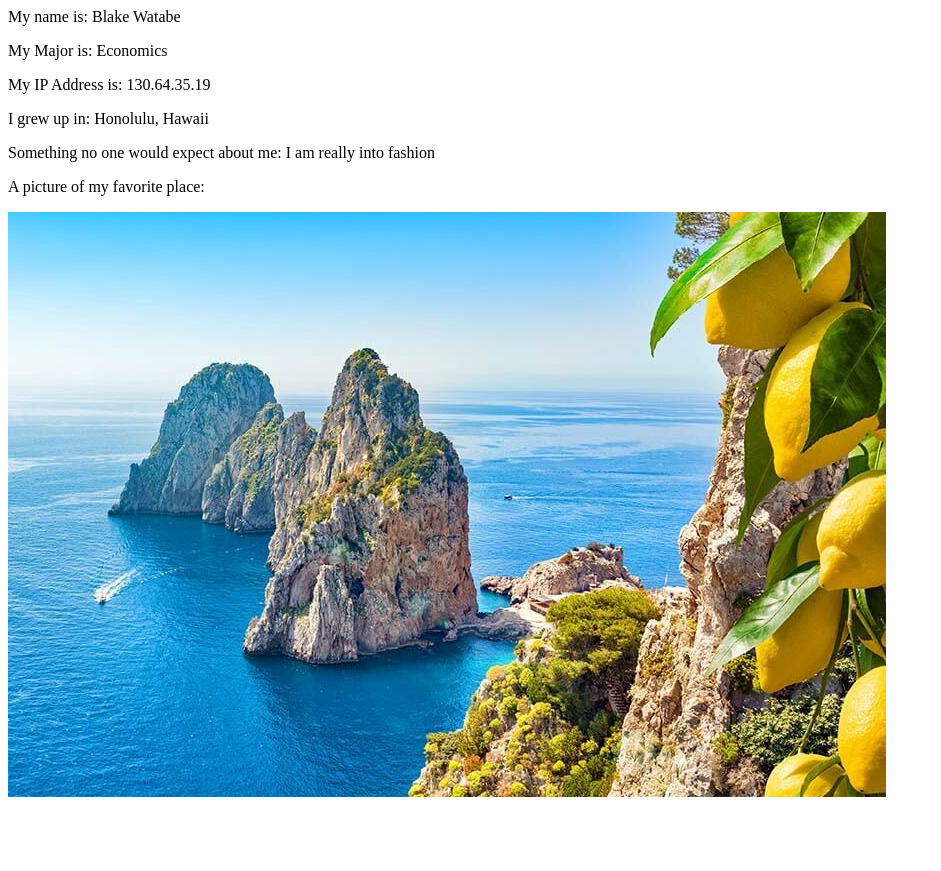
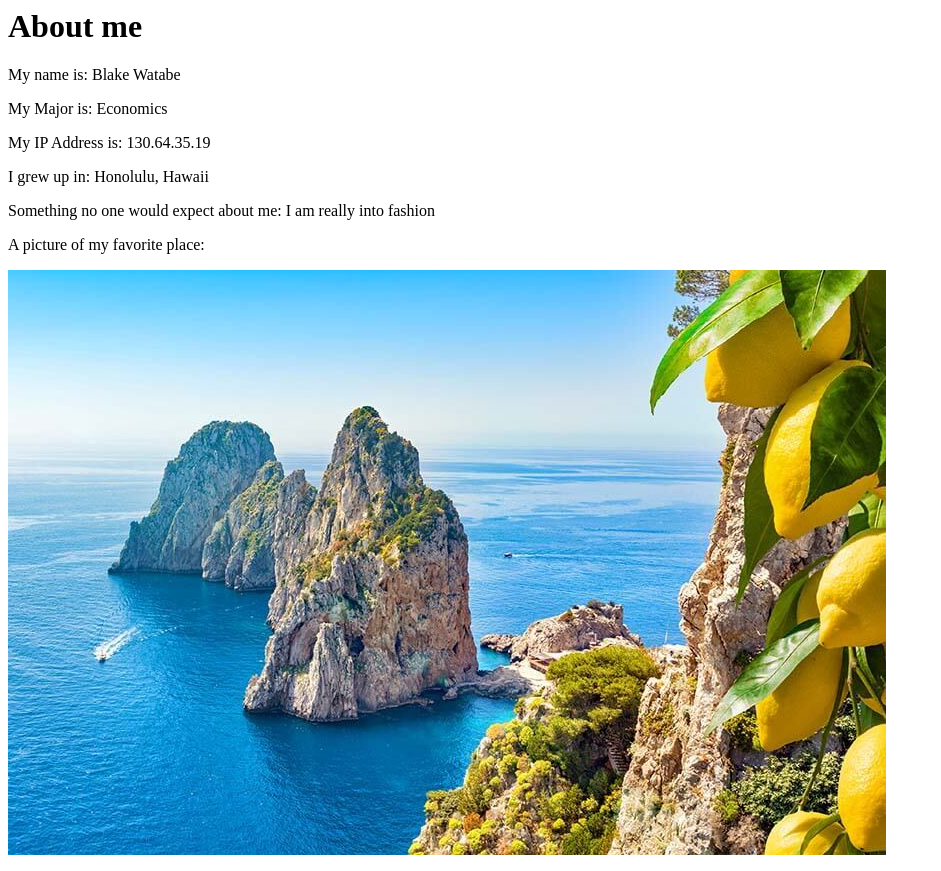
Before and after one commit to blake-watabe/CS20-HW1, a plain HTML site: page index.html in a window 1280 px wide. Shown: the whole page, without its empty margins (0-941 px from the left). Before the commit the page ends 813 px from the top, so only its background shows below. Drawn offline with Linux system fonts and the light colour scheme.

Commit message:
Update index.html

```diff
--- a/index.html
+++ b/index.html
@@ -6,6 +6,7 @@
     <title>HW1</title>
 </head>
 <body>
+    <h1>About me</h1>
     <p>My name is: Blake Watabe</p>
     <p>My Major is: Economics</p>
     <p>My IP Address is: 130.64.35.19</p>
```
